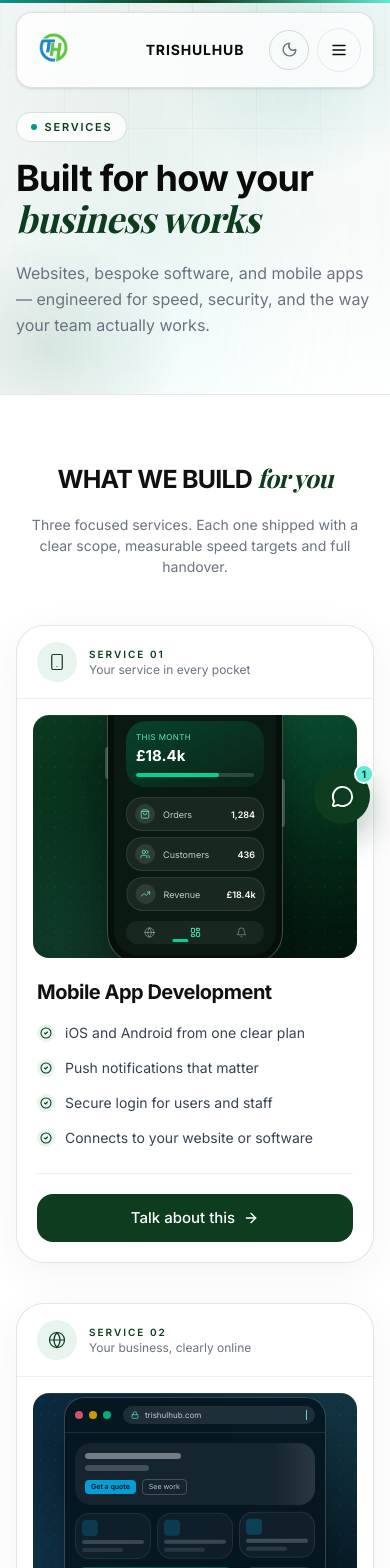
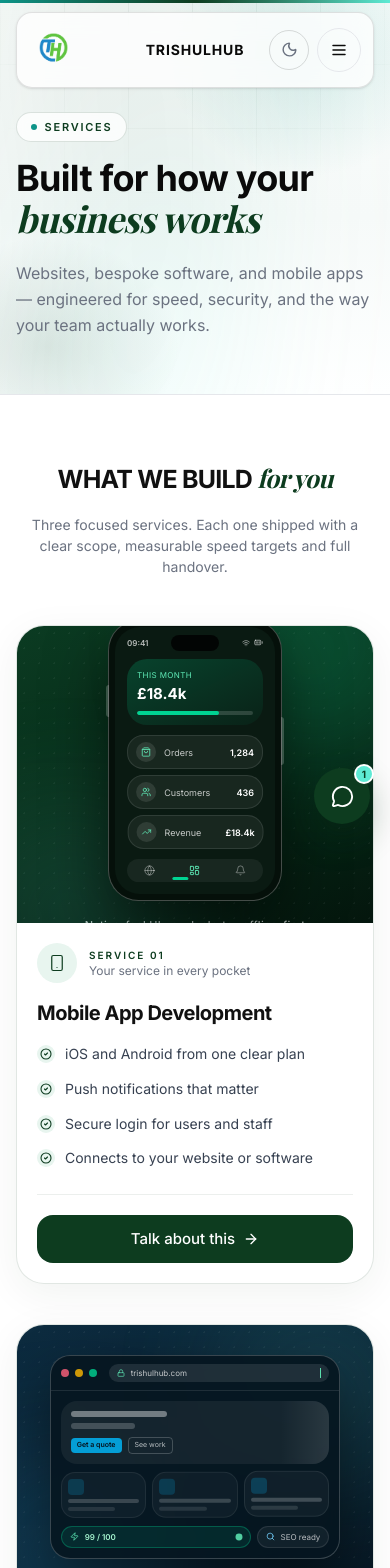
Before and after one commit to trishulhub-svg/trishulhub-main-site, a Next.js app: page /services in a window 390 px wide. Shown: the top 1568 px of the page. Built offline with nearby package versions, Linux system fonts and the light colour scheme.

Commit message:
Services: full-bleed animated panels (no box-in-box), larger mockups on mobile

```diff
--- a/src/components/trishulhub/service-visuals.tsx
+++ b/src/components/trishulhub/service-visuals.tsx
@@ -83,7 +83,7 @@ function VisualShell({
 }) {
   return (
     <div
-      className={`relative flex aspect-[4/3] w-full items-center justify-center overflow-hidden rounded-2xl p-5 shadow-[inset_0_1px_0_rgba(255,255,255,0.08)] sm:aspect-[16/11] lg:aspect-[4/3.4] lg:min-h-[268px] ${className}`}
+      className={`relative flex aspect-[6/5] w-full items-center justify-center overflow-hidden px-5 py-6 sm:aspect-[16/11] lg:aspect-[4/3.4] lg:min-h-[268px] ${className}`}
       style={{ background: tint }}
     >
       <div
@@ -119,12 +119,12 @@ function MobileAppVisual() {
       <Glow className="-right-10 -top-12 h-40 w-40" color="rgba(16,185,129,0.75)" />
       <Glow className="-bottom-14 -left-12 h-40 w-40" color="rgba(94,234,212,0.45)" />
 
-      <div className="relative mt-1 w-full max-w-[196px]">
+      <div className="relative mt-1 w-[64%] max-w-[240px]">
         {/* Floating push notification */}
         <motion.div
           animate={{ y: [0, -6, 0], opacity: [0.85, 1, 0.85] }}
           transition={{ ...LOOP, duration: 3.6 }}
-          className="th-keep-light absolute -top-5 right-[-26px] z-20 hidden w-[148px] rounded-xl border border-white/20 bg-white/95 p-2.5 shadow-[0_14px_30px_rgba(0,0,0,0.35)] backdrop-blur-sm sm:block"
+          className="th-keep-light absolute -top-6 right-[-16%] z-20 hidden w-[54%] min-w-[132px] max-w-[168px] rounded-xl border border-white/20 bg-white/95 p-2.5 shadow-[0_14px_30px_rgba(0,0,0,0.35)] backdrop-blur-sm sm:block"
         >
           <div className="flex items-center gap-2">
             <span className="flex h-6 w-6 items-center justify-center rounded-lg bg-emerald-500/15 text-emerald-600">
@@ -142,7 +142,7 @@ function MobileAppVisual() {
         </motion.div>
 
         {/* Phone body */}
-        <div className="relative mx-auto w-[176px] rounded-[1.9rem] border border-white/25 bg-[#05100a] p-1.5 shadow-[0_26px_60px_rgba(0,0,0,0.5)]">
+        <div className="relative mx-auto w-[86%] max-w-[210px] rounded-[1.9rem] border border-white/25 bg-[#05100a] p-1.5 shadow-[0_26px_60px_rgba(0,0,0,0.5)]">
           <span className="absolute -left-[3px] top-16 h-8 w-[3px] rounded-l bg-white/20" />
           <span className="absolute -right-[3px] top-24 h-12 w-[3px] rounded-r bg-white/20" />
 
@@ -235,7 +235,7 @@ function WebsiteVisual() {
       <Glow className="-left-12 -bottom-12 h-40 w-40" color="rgba(56,189,248,0.6)" />
       <Glow className="-right-10 -top-10 h-36 w-36" color="rgba(94,234,212,0.45)" />
 
-      <div className="relative w-full max-w-[262px] rounded-xl border border-white/20 bg-[#061620]/90 shadow-[0_24px_54px_rgba(0,0,0,0.45)] backdrop-blur-sm">
+      <div className="relative w-[92%] max-w-[300px] rounded-xl border border-white/20 bg-[#061620]/90 shadow-[0_24px_54px_rgba(0,0,0,0.45)] backdrop-blur-sm">
         {/* Browser chrome */}
         <div className="flex items-center gap-1.5 border-b border-white/10 px-2.5 py-2">
           <span className="h-2 w-2 rounded-full bg-rose-400/80" />
@@ -332,7 +332,7 @@ function SoftwareVisual() {
       <Glow className="-right-12 -bottom-14 h-40 w-40" color="rgba(168,85,247,0.55)" />
       <Glow className="-left-10 -top-10 h-36 w-36" color="rgba(94,234,212,0.35)" />
 
-      <div className="relative w-full max-w-[268px] overflow-hidden rounded-xl border border-white/20 bg-[#0c0817]/90 shadow-[0_24px_54px_rgba(0,0,0,0.5)] backdrop-blur-sm">
+      <div className="relative w-[94%] max-w-[320px] overflow-hidden rounded-xl border border-white/20 bg-[#0c0817]/90 shadow-[0_24px_54px_rgba(0,0,0,0.5)] backdrop-blur-sm">
         {/* Top bar */}
         <div className="flex items-center justify-between border-b border-white/10 px-2.5 py-2">
           <div className="flex items-center gap-1.5">
--- a/src/components/trishulhub/services-page.tsx
+++ b/src/components/trishulhub/services-page.tsx
@@ -256,27 +256,26 @@ export function ServicesPage() {
                   }}
                   className="group scroll-mt-28 mx-auto flex h-full w-full max-w-3xl flex-col overflow-hidden rounded-[1.75rem] border border-[#0d3c1f]/12 bg-white shadow-[0_10px_40px_rgba(6,43,22,0.06)] transition-[transform,box-shadow,border-color] duration-500 ease-[cubic-bezier(0.16,1,0.3,1)] hover:-translate-y-1.5 hover:border-[#0d3c1f]/30 hover:shadow-[0_26px_60px_rgba(6,43,22,0.13)] lg:max-w-none"
                 >
-                  {/* Numbered header */}
-                  <div className="flex items-center justify-between border-b border-[#0d3c1f]/8 px-5 py-4 sm:px-6">
-                    <div className="flex items-center gap-3">
-                      <span className="flex h-10 w-10 items-center justify-center rounded-xl bg-[#e8f5ef] text-[#0D3C1F] transition-colors duration-300 group-hover:bg-[#0D3C1F] group-hover:text-white">
-                        <Icon size={18} strokeWidth={1.6} />
-                      </span>
-                      <div>
-                        <p className="text-[10px] font-semibold uppercase tracking-[0.2em] text-[#0D3C1F]">
-                          Service {s.num}
-                        </p>
-                        <p className="text-xs text-[#6b7280]">{s.tagline}</p>
-                      </div>
-                    </div>
-                  </div>
-
-                  {/* Animated visual */}
-                  <div className="px-4 pt-4 sm:px-5 sm:pt-5">
+                  {/* Animated visual — full bleed, no surrounding frame */}
+                  <div className="relative">
                     <ServiceVisual id={s.id} />
                   </div>
 
                   <div className="flex flex-1 flex-col p-5 sm:p-6">
+                    <div className="mb-4 flex items-center gap-3">
+                      <span className="flex h-10 w-10 shrink-0 items-center justify-center rounded-xl bg-[#e8f5ef] text-[#0D3C1F] transition-colors duration-300 group-hover:bg-[#0D3C1F] group-hover:text-white">
+                        <Icon size={18} strokeWidth={1.6} />
+                      </span>
+                      <div className="min-w-0">
+                        <p className="text-[10px] font-semibold uppercase tracking-[0.2em] text-[#0D3C1F]">
+                          Service {s.num}
+                        </p>
+                        <p className="truncate text-xs text-[#6b7280]">
+                          {s.tagline}
+                        </p>
+                      </div>
+                    </div>
+
                     <h3 className="text-xl font-bold tracking-tight text-[#111111] sm:text-2xl lg:text-[1.4rem] lg:leading-snug">
                       {s.title}
                     </h3>
```
